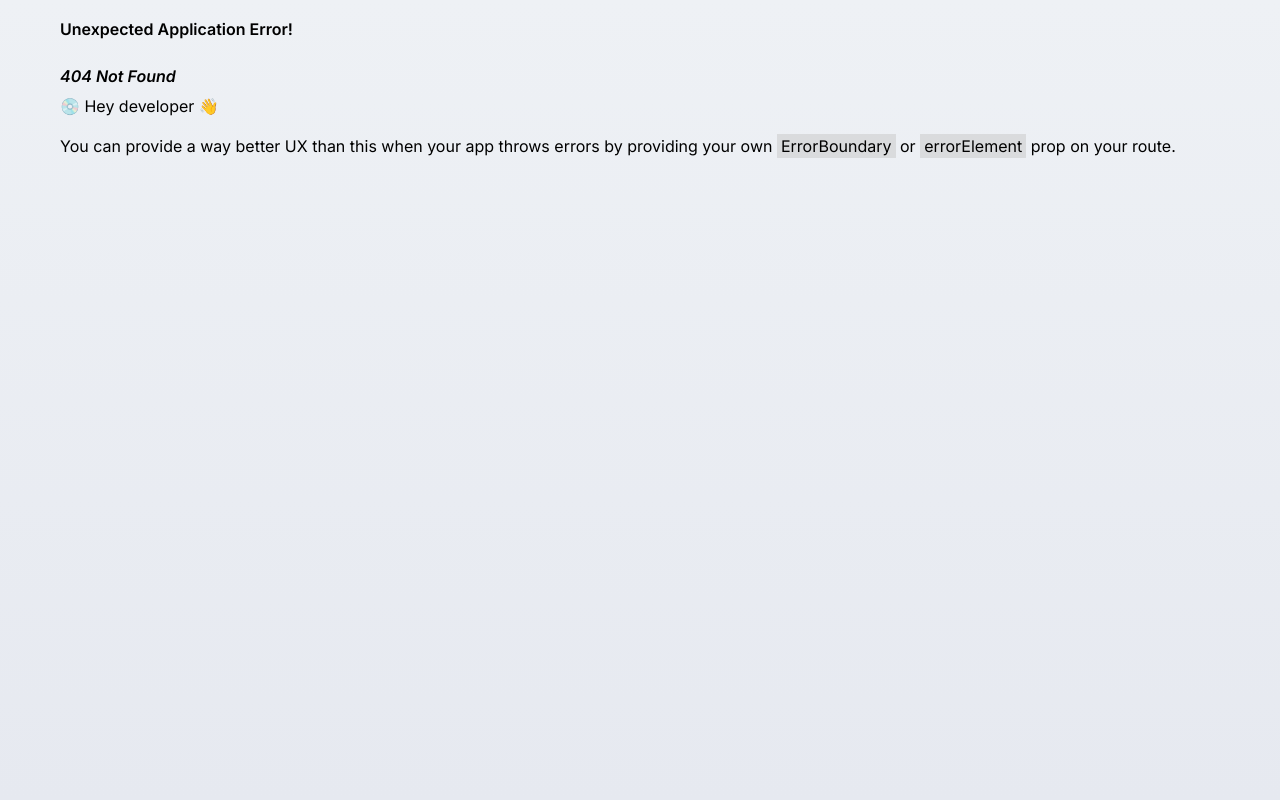
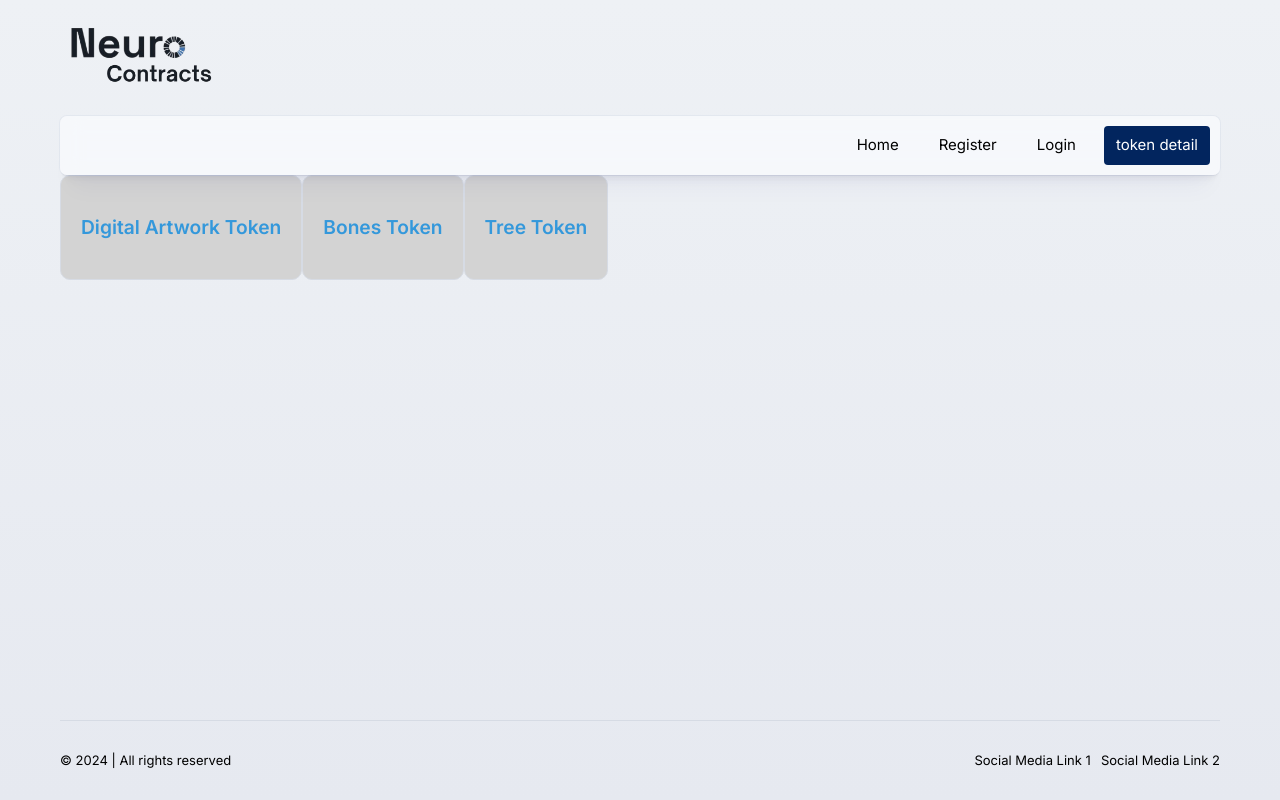
Before and after one commit to Trust-Anchor-Group/MedieInstitutet_LIA1_Frontend, a React (Vite) app: page /tokenDetail in a window 1280 px wide. Before the commit this address had no page. Built offline with nearby package versions, Linux system fonts and the light colour scheme.

Commit message:
working on token management page, temporary router for token

```diff
--- /dev/null
+++ b/src/Data/tokenData.json
@@ -0,0 +1,40 @@
+[
+  {
+  "tokenId": "0x1234567890",
+  "name": "Digital Artwork Token",
+  "symbol": "DAT",
+  "price": "10000",
+  "listedForSale": "10",
+  "currency": "SEK",
+  "totalSupply": "20",
+  "remainingSupply": "10",
+  "currentHighestBid": "0",
+  "image": "./public/assets/images/digitalartwork.webp"
+},
+
+ {
+  "tokenId": "0x1234562344",
+  "name": "Bones Token",
+  "symbol": "BT",
+  "price": "10",
+  "listedForSale": "100",
+  "currency": "SEK",
+  "totalSupply": "200",
+  "remainingSupply": "100",
+  "currentHighestBid": "0",
+  "image": "./public/assets/images/digitalartwork.webp"
+ },
+
+ {
+   "tokenId": "0x123456235444",
+   "name": "Tree Token",
+   "symbol": "TT",
+   "price": "10",
+   "listedForSale": "100",
+   "currency": "SEK",
+   "totalSupply": "200",
+   "remainingSupply": "100",
+   "currentHighestBid": "0",
+   "image": "./public/assets/images/digitalartwork.webp"
+ }
+]
--- a/src/components/Header.jsx
+++ b/src/components/Header.jsx
@@ -23,6 +23,9 @@ const Header = () => {
           <li>
             <NavLink to="/login">Login</NavLink>
           </li>
+          <li>
+            <NavLink to="/tokenDetail">token detail</NavLink>
+          </li>
         </ul>
       </nav>
     </header>
--- /dev/null
+++ b/src/pages/TokenDetail.jsx
@@ -0,0 +1,43 @@
+import React, { useState } from 'react';
+import tokenData from '../data/tokenData';
+
+const TokenDetail = () => {
+  const [expandedTokenId, setExpandedTokenId] = useState(null);
+
+  const toggleDetails = (tokenId) => {
+    setExpandedTokenId(expandedTokenId === tokenId ? null : tokenId );
+  };
+
+  return (
+    <div className="tokenList">
+      {tokenData.map((token) => (
+        <div
+          key={token.tokenId}
+          className="tokenContainer"
+        >
+          <h2 onClick={() => toggleDetails(token.tokenId)}>{token.name}</h2>
+          {expandedTokenId === token.tokenId && (
+            <div className="tokenDetails">
+              <div className="tokenImgContent">
+                <img
+                  src={token.image}
+                  alt={token.name}
+                />
+              </div>
+              <p>Token_Id: {token.tokenId}</p>
+              <p>Name: {token.name}</p>
+              <p>Symbol: {token.symbol}</p>
+              <p>Total Supply: {token.totalSupply}</p>
+              <p>Price: {token.price}</p>
+              <p>Currency: {token.currency}</p>
+              <p>Amount For Sale: {token.listedForSale}</p>
+              <p>Unlisted Supply: {token.remainingSupply}</p>
+            </div>
+          )}
+        </div>
+      ))}
+    </div>
+  );
+};
+
+export default TokenDetail;
--- a/src/style/main.scss
+++ b/src/style/main.scss
@@ -31,6 +31,7 @@
 // @import 'pages/about';
 @import './pages/login.scss';
 @import './pages/dashboard.scss';
+@import './pages/tokenDetail.scss';
 
 // 6. Themes imports (if any), preferable if you ask me :)
 // @import 'themes/dark';
--- /dev/null
+++ b/src/style/pages/_tokenDetail.scss
@@ -0,0 +1,40 @@
+.tokenList {
+    display: flex;
+    flex-direction: row;
+
+.tokenContainer {
+   @include flex-center;
+    flex-direction: column;
+    border: 1px solid var(--border-color);
+    border-radius: pxToRem(10);
+    padding: pxToRem(20);
+    background-color: var(--background-color);
+
+
+
+    h2 {
+        color: var(--primary-color);
+        margin-bottom: pxToRem(20);
+        font-size: larger;
+        cursor: pointer;
+    }
+
+    p{
+        color: var(--text-color);
+        margin-bottom: pxToRem(20);
+        font-size: medium;
+    }
+
+    img {
+
+        width: pxToRem(120);
+        height: pxToRem(120);
+        margin-bottom: pxToRem(20);
+        border-radius: pxToRem(10);
+
+    }
+
+
+}
+
+}
```
Also changed, not shown: src/router.jsx (+19 -13 lines), public/assets/images/digitalartwork.webp (added), src/components/ManageToken.jsx (added), src/style/main.css, 1 other file (tests, documents, lock files or other folders).
